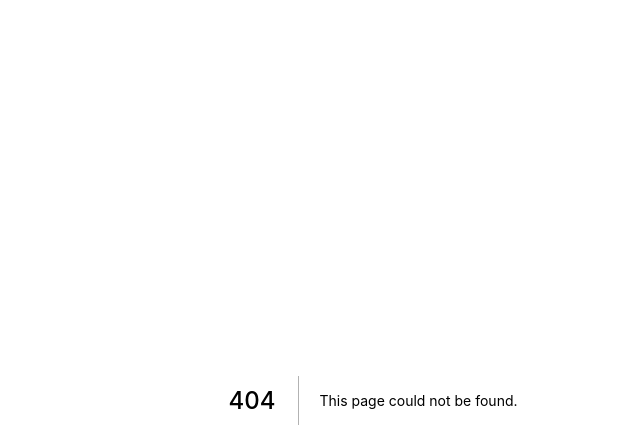
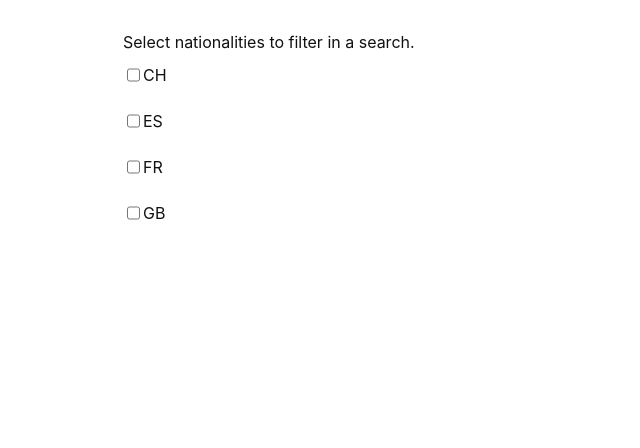
Before and after one commit to dawidkostyszak/address-book-app, a Next.js app: page /settings in a window 1280 px wide. Before the commit this address had no page. Shown: the top 448 px of the page, without its empty margins (267-907 px from the left). Built offline with nearby package versions, Linux system fonts and the light colour scheme.

Commit message:
Add settings page, refactored Fields component and created SerchField and CheckboxField, created context to store nationalities for filtering

```diff
--- a/components/primitives/Field.tsx
+++ b/components/primitives/Field.tsx
@@ -1,13 +1,21 @@
+import { ChangeEvent, ReactNode } from 'react';
 import styled from 'styled-components';
 
 const InputContainer = styled.div`
   position: relative;
+  display: flex;
+  flex-direction: row;
+  align-items: center;
 `;
 
 const Input = styled.input`
   width: 100%;
   height: 40px;
   z-index: 1;
+`;
+
+const Label = styled.label`
+  font-size: 1rem;
 `;
 
 const Close = styled.button`
@@ -21,15 +29,37 @@ const Close = styled.button`
 `;
 
 type FieldProps = {
-  value: string;
-  onChange: (e: React.ChangeEvent<HTMLInputElement>) => void;
-  placeholder: string;
+  id: string;
+  onChange: (e: ChangeEvent<HTMLInputElement>) => void;
+  value?: string;
+  type?: string;
+  placeholder?: string;
+  children?: ReactNode;
+  label?: string;
+};
+
+export const Field = ({ id, value, children, label, ...rest }: FieldProps) => (
+  <InputContainer>
+    <Input id={id} name={id} value={value} {...rest} />
+    {label ? <Label htmlFor={id}>{label}</Label> : null}
+    {children}
+  </InputContainer>
+);
+
+type SearchFieldProps = FieldProps & {
   onClear: () => void;
 };
 
-export const Field = ({ onClear, value, ...rest }) => (
-  <InputContainer>
-    <Input value={value} {...rest} />
+export const SearchField = ({ onClear, value, ...rest }: SearchFieldProps) => (
+  <Field type="text" value={value} {...rest}>
     {value ? <Close onClick={onClear}>X</Close> : null}
-  </InputContainer>
+  </Field>
 );
+
+type CheckboxProps = FieldProps & {
+  checked: boolean;
+};
+
+export const CheckboxField = (props: CheckboxProps) => (
+  <Field type="checkbox" {...props} />
+);
--- /dev/null
+++ b/contexts/NationalitiesContext.tsx
@@ -0,0 +1,43 @@
+import { createContext, ReactNode, useContext, useState } from 'react';
+import { NationalitiesTypes } from 'types/nationalities';
+
+const defaultValue = {
+  [NationalitiesTypes.CH]: false,
+  [NationalitiesTypes.ES]: false,
+  [NationalitiesTypes.FR]: false,
+  [NationalitiesTypes.GB]: false,
+};
+
+export const NationalitiesContext = createContext([]);
+
+type NationalitiesContextProviderProps = {
+  children: ReactNode;
+};
+
+export const NationalitiesContextProvider = ({
+  children,
+}: NationalitiesContextProviderProps) => {
+  const [nationalities, setNationalities] = useState(defaultValue);
+
+  return (
+    <NationalitiesContext.Provider value={[nationalities, setNationalities]}>
+      {children}
+    </NationalitiesContext.Provider>
+  );
+};
+
+export const useNationalities = () => {
+  const [nationalities, setNationalities] = useContext(NationalitiesContext);
+
+  const updateNationalities = (option: keyof typeof NationalitiesTypes) => {
+    setNationalities({
+      ...nationalities,
+      [option]: !nationalities[option],
+    });
+  };
+
+  return {
+    nationalities,
+    updateNationalities,
+  };
+};
--- a/pages/_app.tsx
+++ b/pages/_app.tsx
@@ -2,6 +2,7 @@ import type { AppProps } from 'next/app';
 import { ThemeProvider, DefaultTheme } from 'styled-components';
 import GlobalStyle from 'components/globalstyles';
 import Head from 'next/head';
+import { NationalitiesContextProvider } from 'contexts/NationalitiesContext';
 
 const theme: DefaultTheme = {
   colors: {
@@ -20,7 +21,9 @@ export default function App({ Component, pageProps }: AppProps) {
       </Head>
       <ThemeProvider theme={theme}>
         <GlobalStyle />
-        <Component {...pageProps} />
+        <NationalitiesContextProvider>
+          <Component {...pageProps} />
+        </NationalitiesContextProvider>
       </ThemeProvider>
     </>
   );
--- /dev/null
+++ b/pages/settings.tsx
@@ -0,0 +1,13 @@
+import Head from 'next/head';
+import { SettingsView } from 'views/SettingsView';
+
+const Settings = () => (
+  <>
+    <Head>
+      <title>Settings page</title>
+    </Head>
+    <SettingsView />
+  </>
+);
+
+export default Settings;
--- /dev/null
+++ b/types/nationalities.ts
@@ -0,0 +1,6 @@
+export enum NationalitiesTypes {
+  CH = 'CH',
+  ES = 'ES',
+  FR = 'FR',
+  GB = 'GB',
+}
--- a/views/HomeView/HomeView.tsx
+++ b/views/HomeView/HomeView.tsx
@@ -1,7 +1,7 @@
 import styled from 'styled-components';
 
 import { ContactCard } from 'components/ContactCard';
-import { Info, Field } from 'components/primitives';
+import { Info, SearchField } from 'components/primitives';
 import { Error } from 'components/Error';
 
 import { useHome } from './useHome';
@@ -88,7 +88,8 @@ export const HomeView = () => {
     <HomeContainer>
       {isLoading ? null : (
         <Search>
-          <Field
+          <SearchField
+            id="search"
             value={search}
             onChange={handleSearch}
             placeholder="Search"
--- /dev/null
+++ b/views/SettingsView/SettingsView.tsx
@@ -0,0 +1,47 @@
+import styled from 'styled-components';
+
+import { CheckboxField } from 'components/primitives';
+import { NationalitiesTypes } from 'types/nationalities';
+import { useSettings } from './useSettings';
+
+const SettingsContainer = styled.div`
+  margin: 32px auto 0;
+  display: flex;
+  flex-direction: column;
+  align-items: flex-start;
+  width: 500px;
+`;
+
+export const SettingsView = () => {
+  const { nationalities, onChangeNationalitiesOptions } = useSettings();
+
+  return (
+    <SettingsContainer>
+      Select nationalities to filter in a search.
+      <CheckboxField
+        id="CH"
+        onChange={onChangeNationalitiesOptions(NationalitiesTypes.CH)}
+        label="CH"
+        checked={nationalities[NationalitiesTypes.CH]}
+      />
+      <CheckboxField
+        id="ES"
+        onChange={onChangeNationalitiesOptions(NationalitiesTypes.ES)}
+        label="ES"
+        checked={nationalities[NationalitiesTypes.ES]}
+      />
+      <CheckboxField
+        id="FR"
+        onChange={onChangeNationalitiesOptions(NationalitiesTypes.FR)}
+        label="FR"
+        checked={nationalities[NationalitiesTypes.FR]}
+      />
+      <CheckboxField
+        id="GB"
+        onChange={onChangeNationalitiesOptions(NationalitiesTypes.GB)}
+        label="GB"
+        checked={nationalities[NationalitiesTypes.GB]}
+      />
+    </SettingsContainer>
+  );
+};
--- /dev/null
+++ b/views/SettingsView/index.ts
@@ -0,0 +1 @@
+export * from './SettingsView';
--- /dev/null
+++ b/views/SettingsView/useSettings.ts
@@ -0,0 +1,16 @@
+import { NationalitiesTypes } from 'types/nationalities';
+import { useNationalities } from 'contexts/NationalitiesContext';
+
+export const useSettings = () => {
+  const { nationalities, updateNationalities } = useNationalities();
+
+  const onChangeNationalitiesOptions =
+    (option: keyof typeof NationalitiesTypes) => () => {
+      updateNationalities(option);
+    };
+
+  return {
+    nationalities,
+    onChangeNationalitiesOptions,
+  };
+};
```
